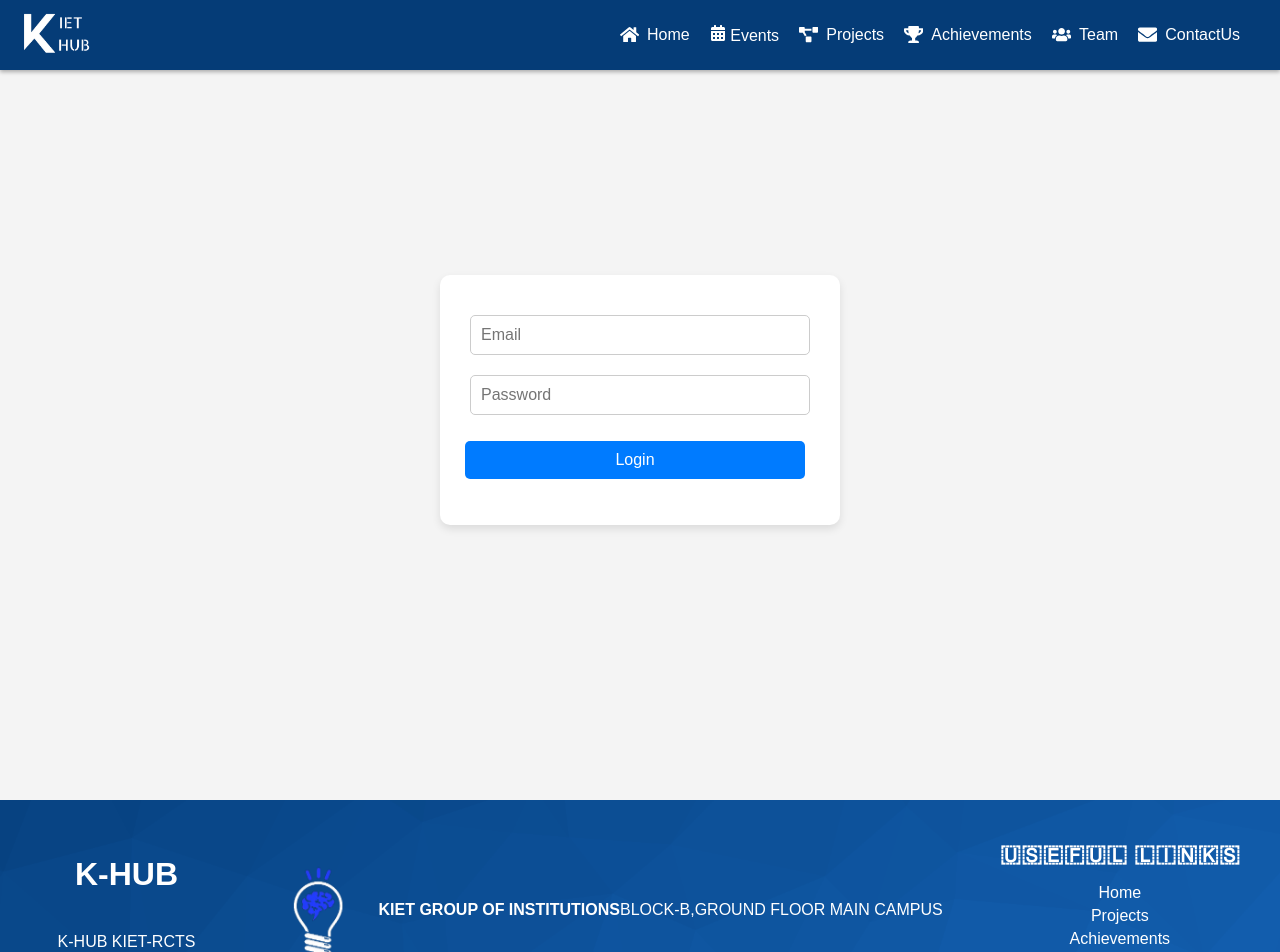
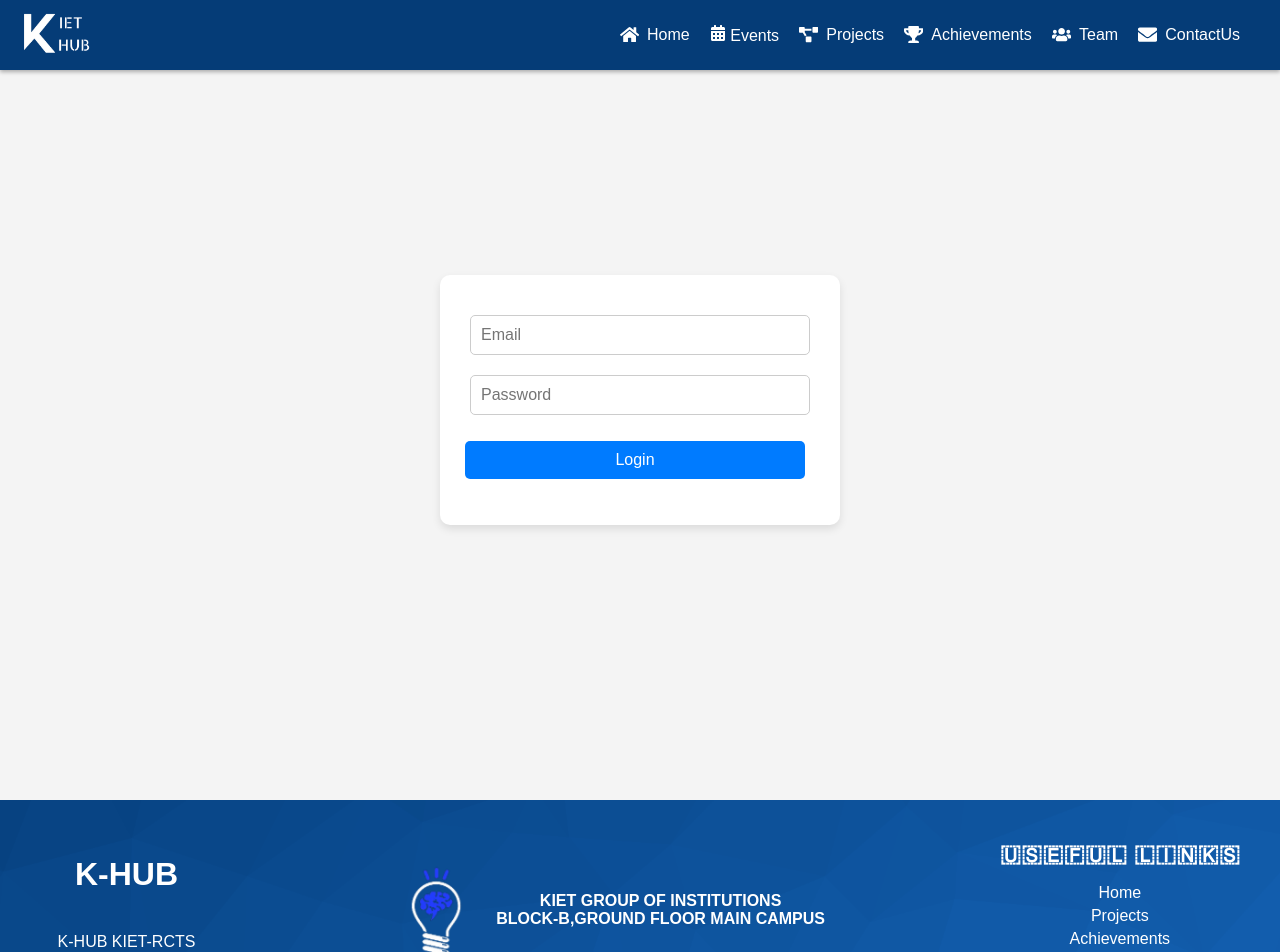
Before and after one commit to Prudhvi2k3/K-Hub_Website, a React (Create React App) app in the folder frontend/: page /login in a window 1280 px wide. Shown: the top 952 px of the page. Built offline with nearby package versions, Linux system fonts and the light colour scheme.

Commit message:
Update Footer.js

```diff
--- a/frontend/src/components/Home/Footer.js
+++ b/frontend/src/components/Home/Footer.js
@@ -21,8 +21,8 @@ function Footer() {
         <div className="footer-logo">
           <img src='bulbpic.png' alt="KIET Logo" className="animated-logo" />
 
-          <h4>KIET GROUP OF INSTITUTIONS</h4><br></br>
-          <p>BLOCK-B,GROUND FLOOR MAIN CAMPUS</p>
+          <h4> KIET GROUP OF INSTITUTIONS <br />
+        BLOCK-B,GROUND FLOOR MAIN CAMPUS </h4>
           </div>
         <div>
           <ul className="footer-links">
```
